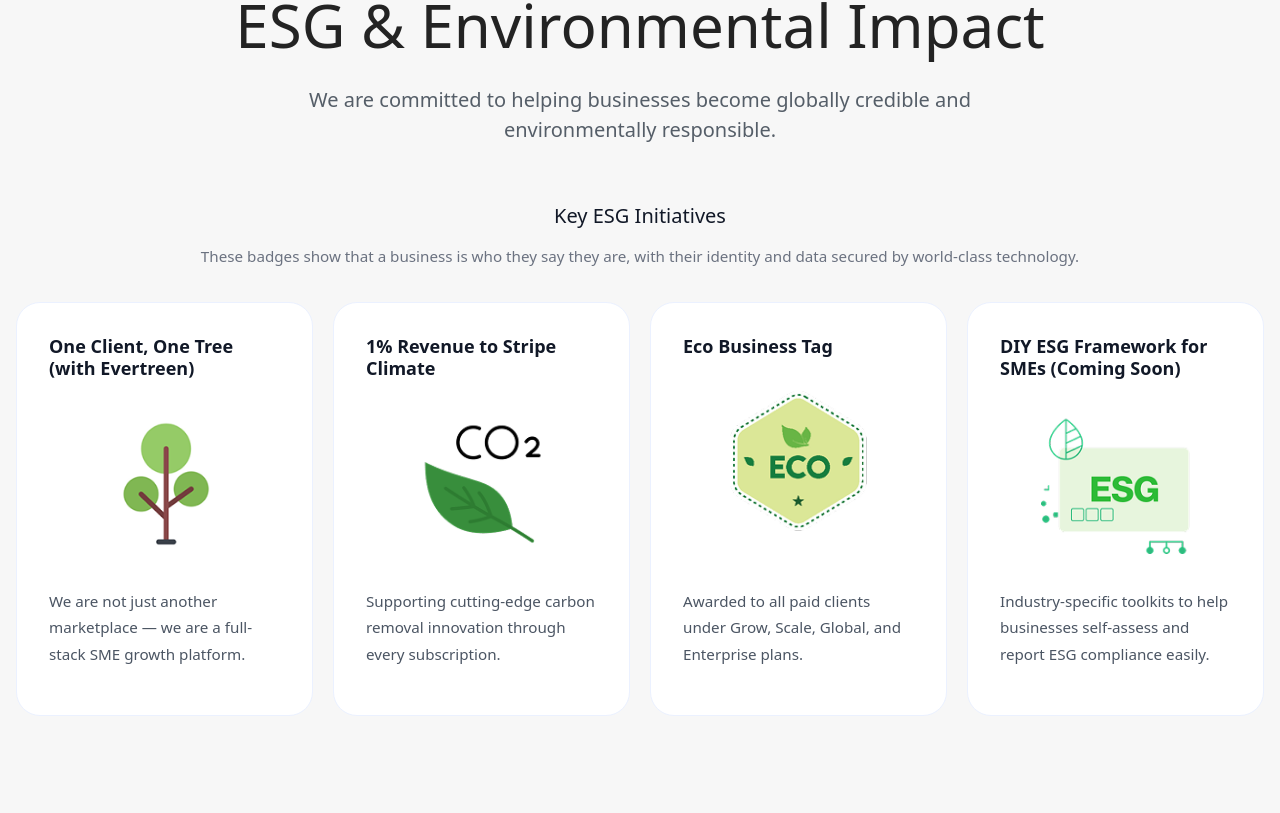
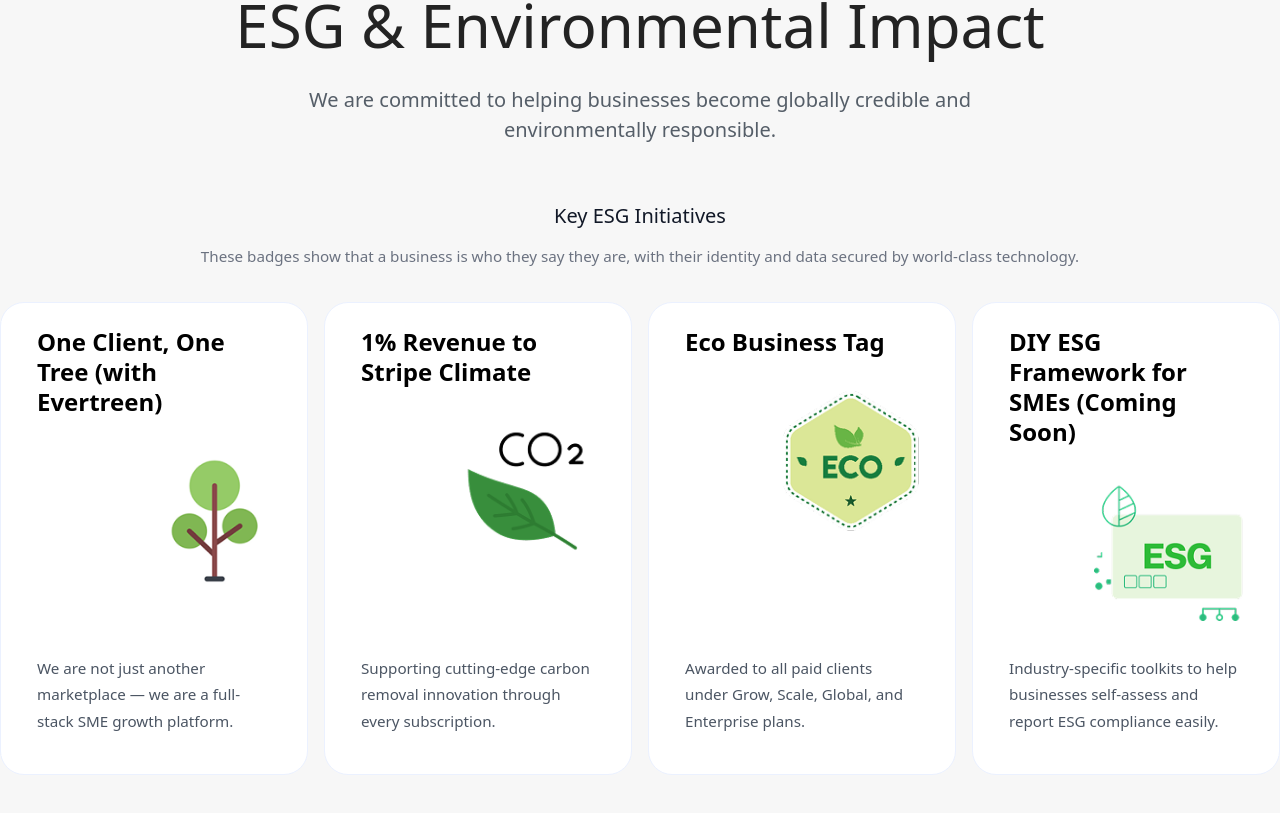
Before and after one commit to JayantJoshi0001/pepassign-1, a Next.js app: page / in a window 1280 px wide. Shown: the part 1262-2075 px from the top of the page. Built offline with nearby package versions, Linux system fonts and the light colour scheme.

Commit message:
updated ESGSection.module.css
Signed-off-by: JayantJoshi0001 <jayant.joshi@pepagora.org>

```diff
--- a/components/ESGSection.module.css
+++ b/components/ESGSection.module.css
@@ -4,9 +4,8 @@
 }
 
 .inner {
-  max-width: 1280px;
+  max-width: 1520px;
   margin: 0 auto;
-  padding: 0 1rem;
 }
 
 .headingGroup {
@@ -66,7 +65,7 @@
 
 .cardGrid {
   display: grid;
-  gap: 1.25rem;
+  gap: 16px;
   grid-template-columns: repeat(1, minmax(0, 1fr));
 }
 
@@ -86,10 +85,10 @@
   background: #ffffff;
   border: 1px solid #ebf1ff;
   border-radius: 24px;
-  padding: 2rem;
+  padding: 24px 36px;
   display: flex;
   flex-direction: column;
-  gap: 1.5rem;
+  gap: 24px;
   transition: transform 0.2s ease, box-shadow 0.2s ease;
 }
 
@@ -99,17 +98,18 @@
 }
 
 .cardTitle {
-  font-size: 1.125rem;
+  font-size: 24px;
+  max-width: 260px;
   font-weight: 600;
-  color: #111827;
-  line-height: 1.25;
+  color: #000;
+  line-height: 30px;
   margin: 0;
 }
 
 .cardIcon {
   min-height: 160px;
   display: flex;
-  justify-content: center;
+  justify-content: right;
   align-items: center;
 }
 
```
